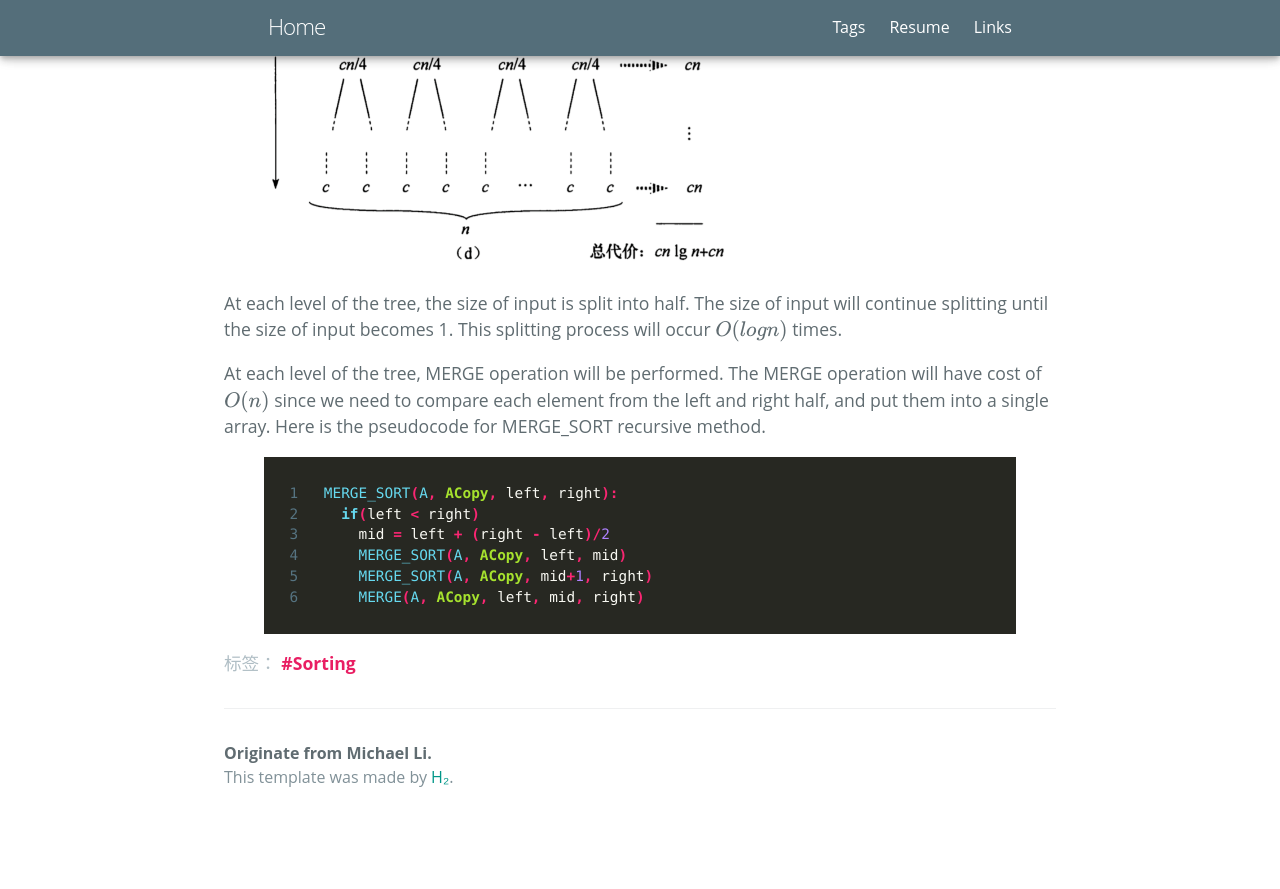
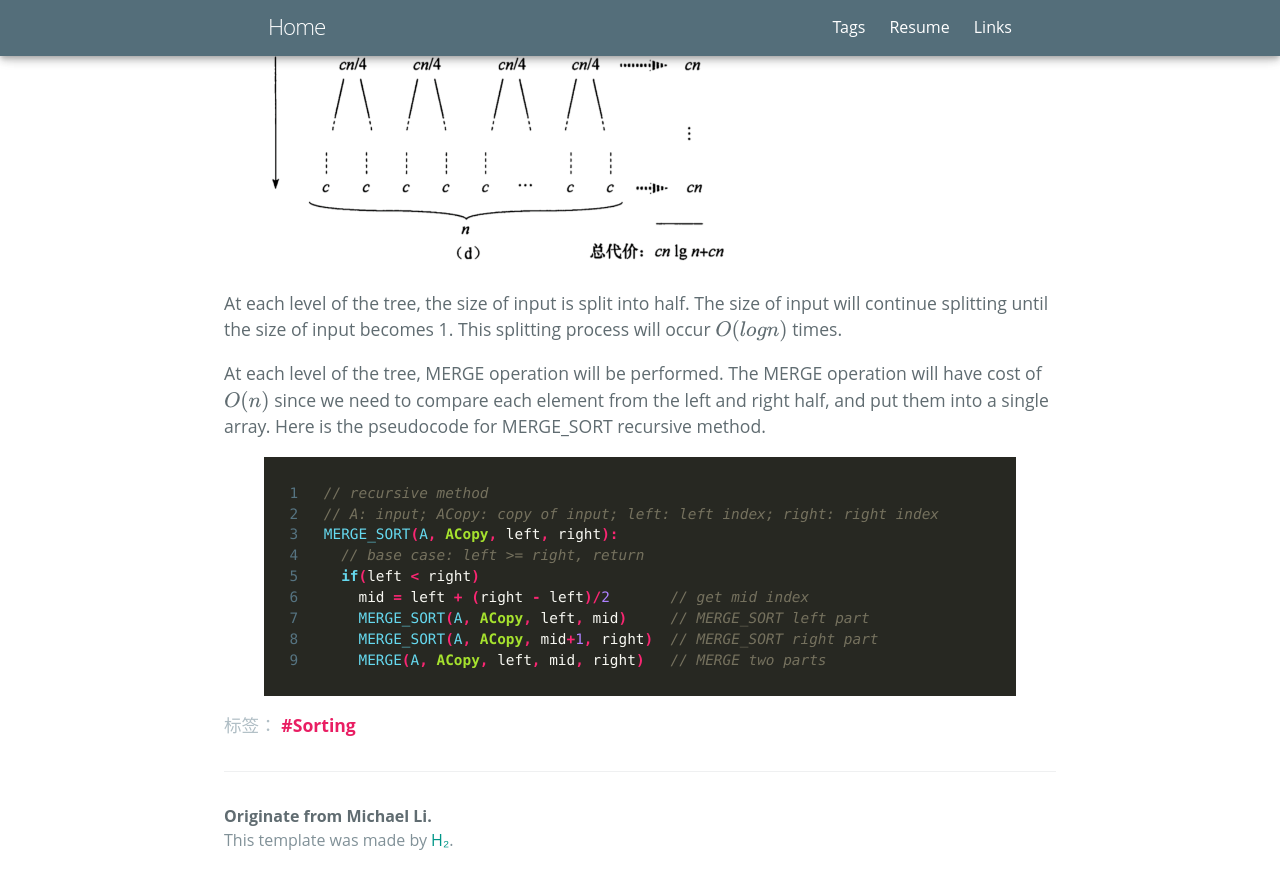
Before and after one commit to zl323/zl323.github.io, a Jekyll site: the page built from _posts/2020-05-13-Merge-Sort.md, in a window 1280 px wide and 900 px high, scrolled down 772 px. Shown: the top 889 px of the window. Built offline with Jekyll 4.4.1, drawn with Linux system fonts in a browser that asks for light colours; some web fonts are replaced; formulas are drawn with MathJax 3; before the commit the page ends 1609 px from its top, so only the background shows below that.

Commit message:
edit merge sort

```diff
--- a/_posts/2020-05-13-Merge-Sort.md
+++ b/_posts/2020-05-13-Merge-Sort.md
@@ -13,10 +13,13 @@ At each level of the tree, the size of input is split into half. The size of inp
 At each level of the tree, MERGE operation will be performed. The MERGE operation will have cost of $O(n)$ since we need to compare each element from the left and right half, and put them into a single array. Here is the pseudocode for MERGE_SORT recursive method.
 
 {% highlight java linenos %}
+// recursive method
+// A: input; ACopy: copy of input; left: left index; right: right index
 MERGE_SORT(A, ACopy, left, right):
+  // base case: left >= right, return
   if(left < right)
-    mid = left + (right - left)/2
-    MERGE_SORT(A, ACopy, left, mid)
-    MERGE_SORT(A, ACopy, mid+1, right)
-    MERGE(A, ACopy, left, mid, right)
+    mid = left + (right - left)/2       // get mid index
+    MERGE_SORT(A, ACopy, left, mid)     // MERGE_SORT left part
+    MERGE_SORT(A, ACopy, mid+1, right)  // MERGE_SORT right part
+    MERGE(A, ACopy, left, mid, right)   // MERGE two parts
 {% endhighlight %}
```
